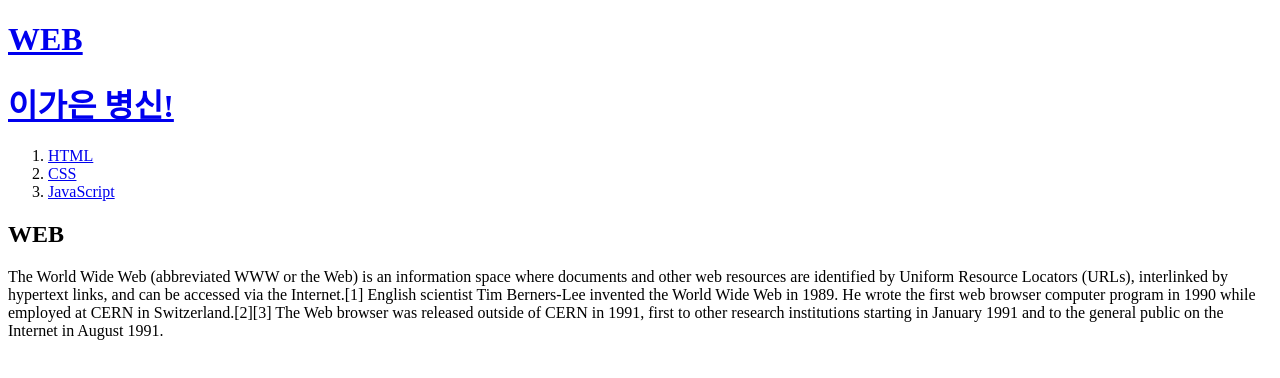
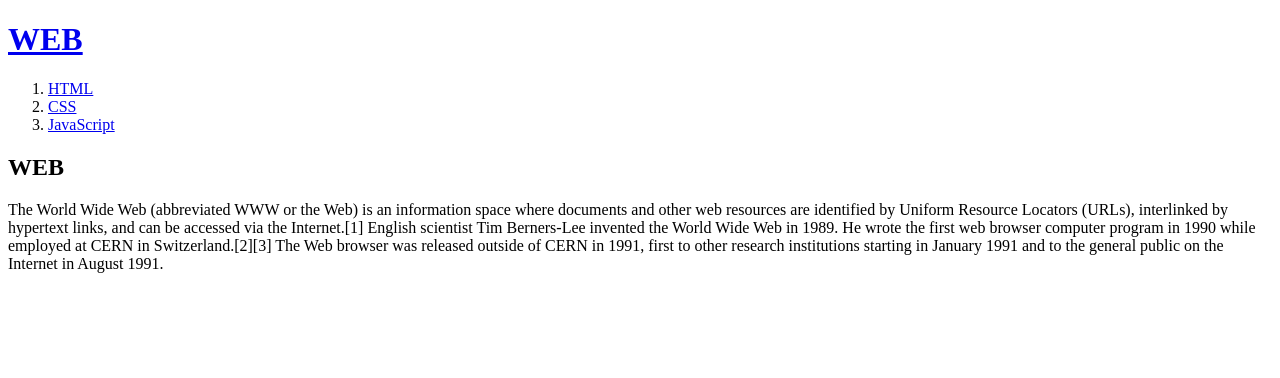
Before and after one commit to seungwoobaek01/web1, a plain HTML site: page 1.html in a window 1280 px wide. Drawn offline with Linux system fonts and the light colour scheme.

Commit message:
Update 1.html

```diff
--- a/1.html
+++ b/1.html
@@ -6,7 +6,6 @@
   </head>
   <body>
       <h1><a href="1.html">WEB</a></h1>
-        <h1><a href="1.html">이가은 병신!</a></h1>
     <ol>
       <li><a href="2.html">HTML</a></li>
       <li><a href="3.html">CSS</a></li>
```
